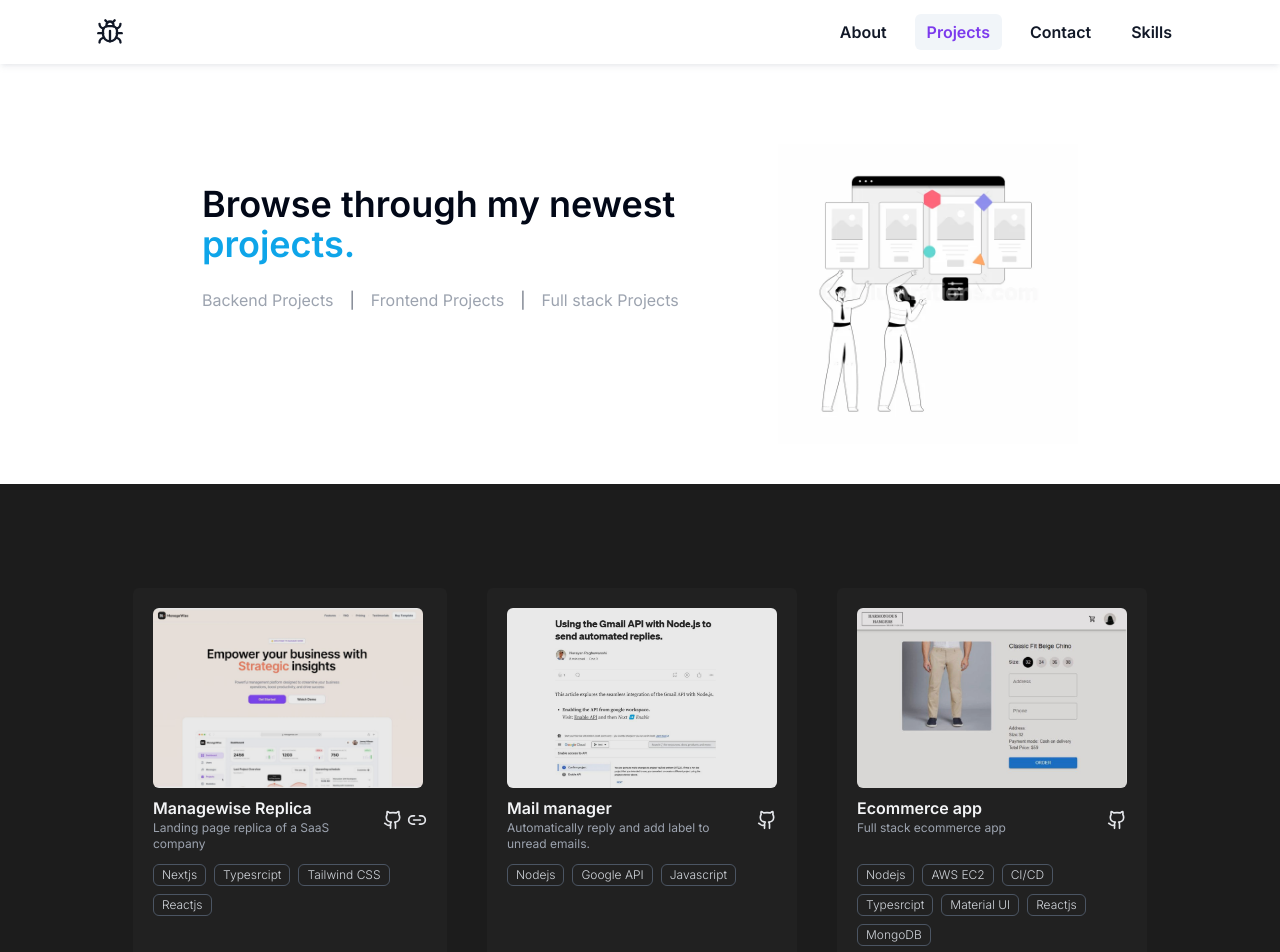
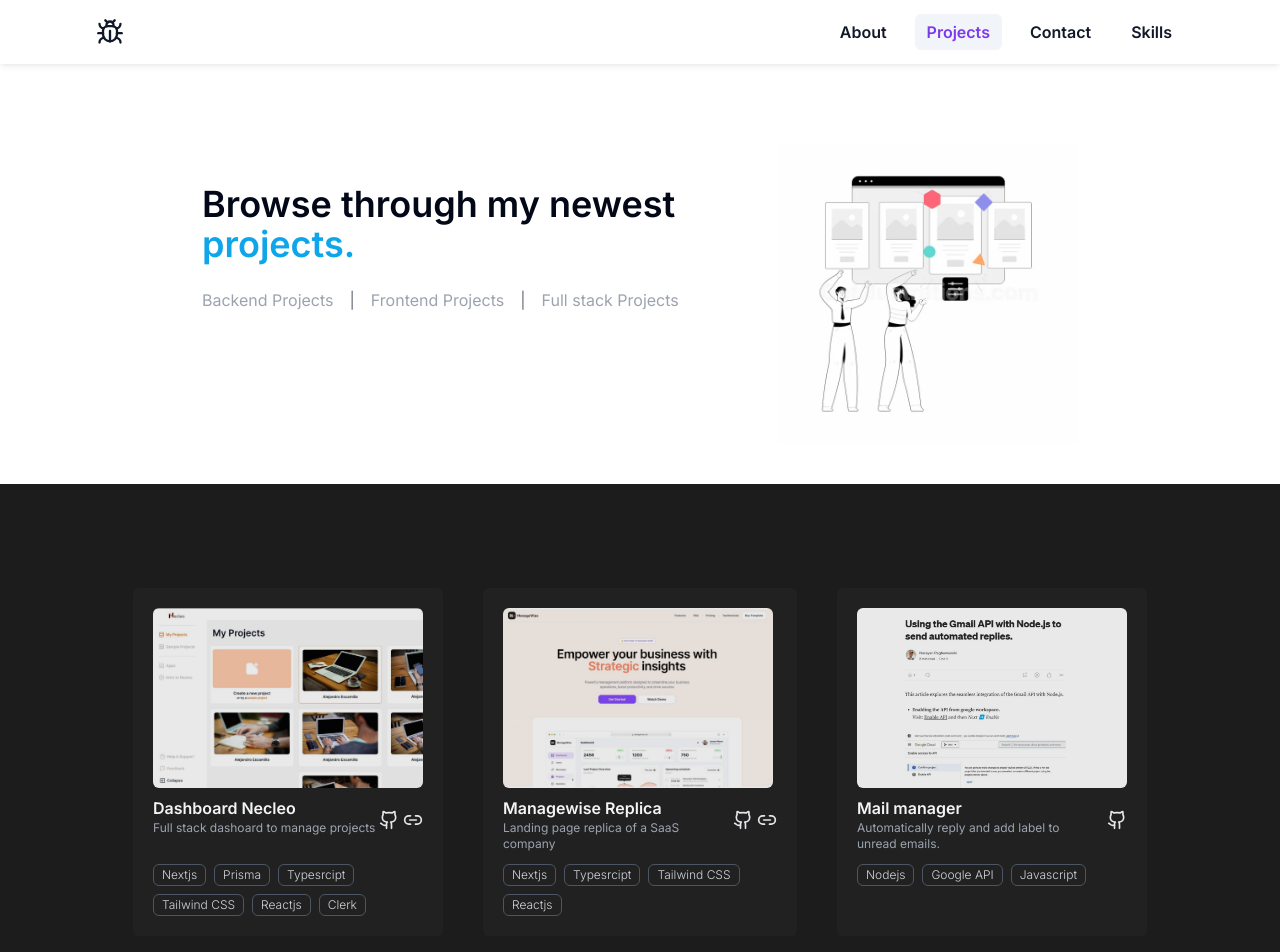
Before and after one commit to narayan-raghuwanshi/portfolio, a Next.js app: page /projects in a window 1280 px wide. Shown: the top 952 px of the page. Built offline with nearby package versions, Linux system fonts and the light colour scheme.

Commit message:
Added new project: Dashboard Necleo

```diff
--- a/app/(routes)/projects/constants.ts
+++ b/app/(routes)/projects/constants.ts
@@ -7,6 +7,14 @@ interface project {
     techUsed: string[],
 }
 export const projects: project[] = [
+    {
+        title: 'Dashboard Necleo',
+        description: 'Full stack dashoard to manage projects',
+        image: '/necleodashboard.jpg',
+        repository: 'https://github.com/narayan-raghuwanshi/dashboard-necleo',
+        deployment: 'https://necleo.narayanraghuwanshi.one/',
+        techUsed: ['Nextjs', 'Prisma','Typesrcipt', 'Tailwind CSS', 'Reactjs','Clerk'],
+    },
     {
         title: 'Managewise Replica',
         description: 'Landing page replica of a SaaS company',
```
Also changed, not shown: public/necleodashboard.jpg (added).
